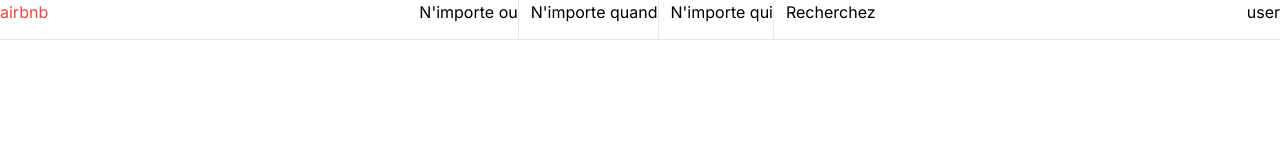
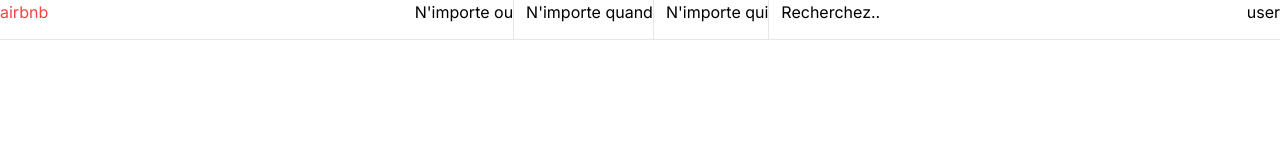
Before and after one commit to Joranvnp/Airbnb-clone, a Next.js app: page /search in a window 1280 px wide. Shown: the top 160 px of the page. Built offline with nearby package versions, Linux system fonts and the light colour scheme.

Commit message:
ajout composant Header, variable d'etat pour menu

```diff
--- a/app/search/Header.jsx
+++ b/app/search/Header.jsx
@@ -21,7 +21,7 @@ export default function Header() {
         <div className="input border-r">
           <p>N'importe qui</p>
         </div>
-        <div className="search-btn">Recherchez</div>
+        <div className="search-btn">Recherchez..</div>
       </div>
       <div>user</div>
     </header>
```
